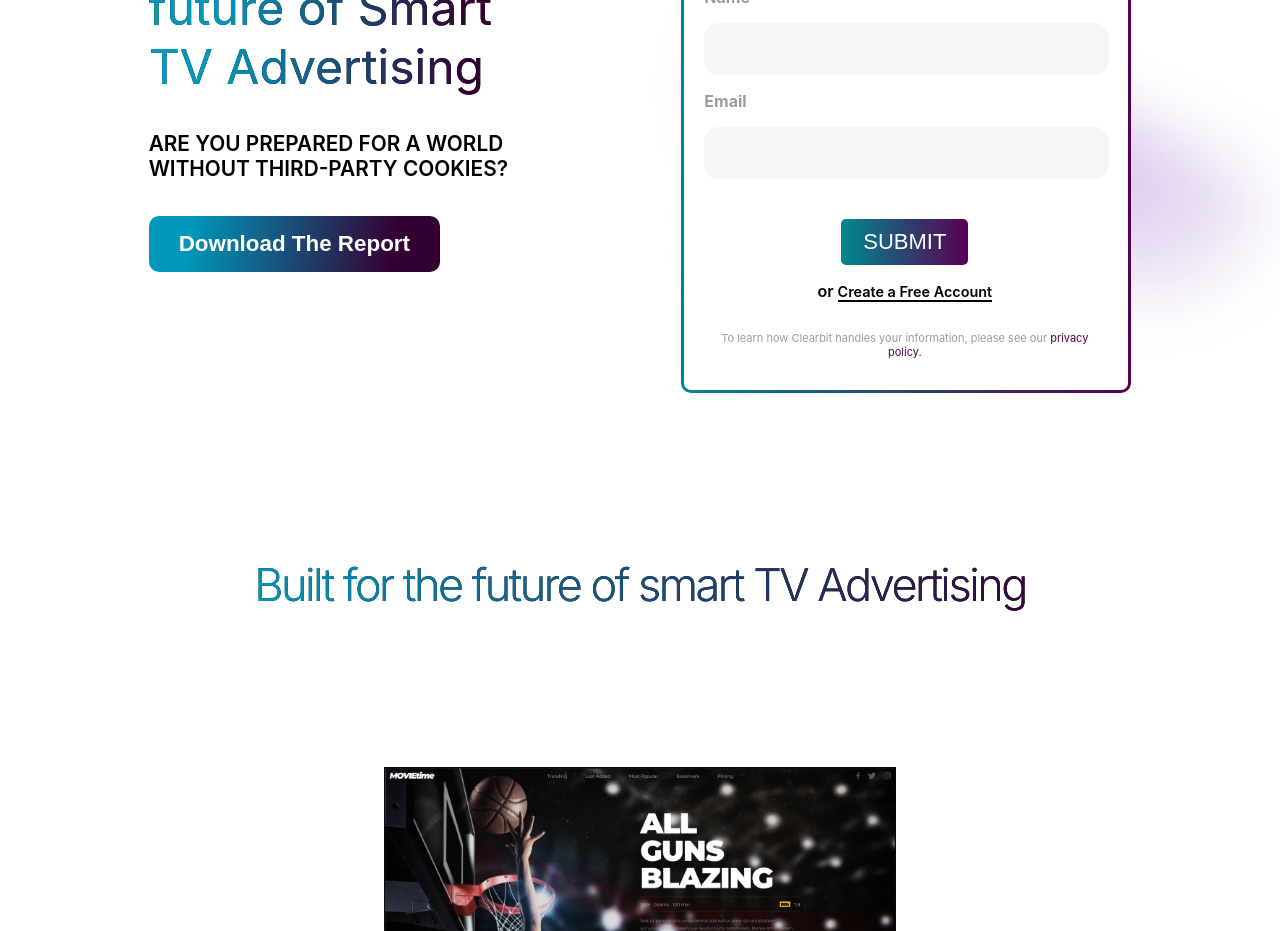
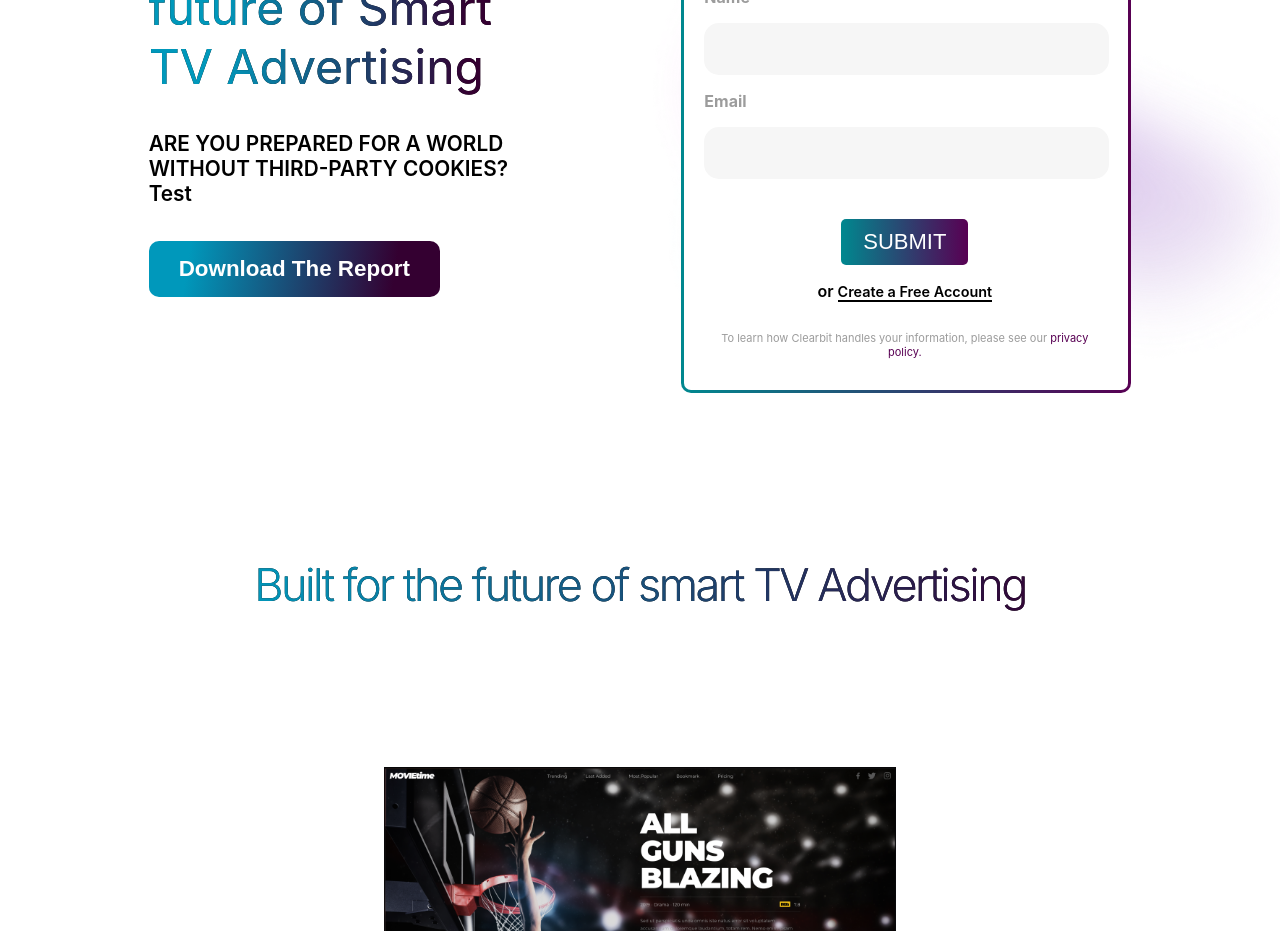
Before and after one commit to yuvrajjwala/MediaOnline, a React (Create React App) app in the folder new_app/: page / in a window 1280 px wide. Shown: the part 980-1911 px from the top of the page. Built offline with nearby package versions, Linux system fonts and the light colour scheme.

Commit message:
Update Home.js

```diff
--- a/new_app/src/pages/Home.js
+++ b/new_app/src/pages/Home.js
@@ -62,7 +62,7 @@ function Home() {
                         Built for the future of Smart TV Advertising
                     </p>
                     <p className='left-assesment-subheading'>
-                        ARE YOU PREPARED FOR A WORLD WITHOUT THIRD-PARTY COOKIES?
+                        ARE YOU PREPARED FOR A WORLD WITHOUT THIRD-PARTY COOKIES? Test
                     </p>
                     <button id="btn-1">Download The Report</button>
                 </div>
```
